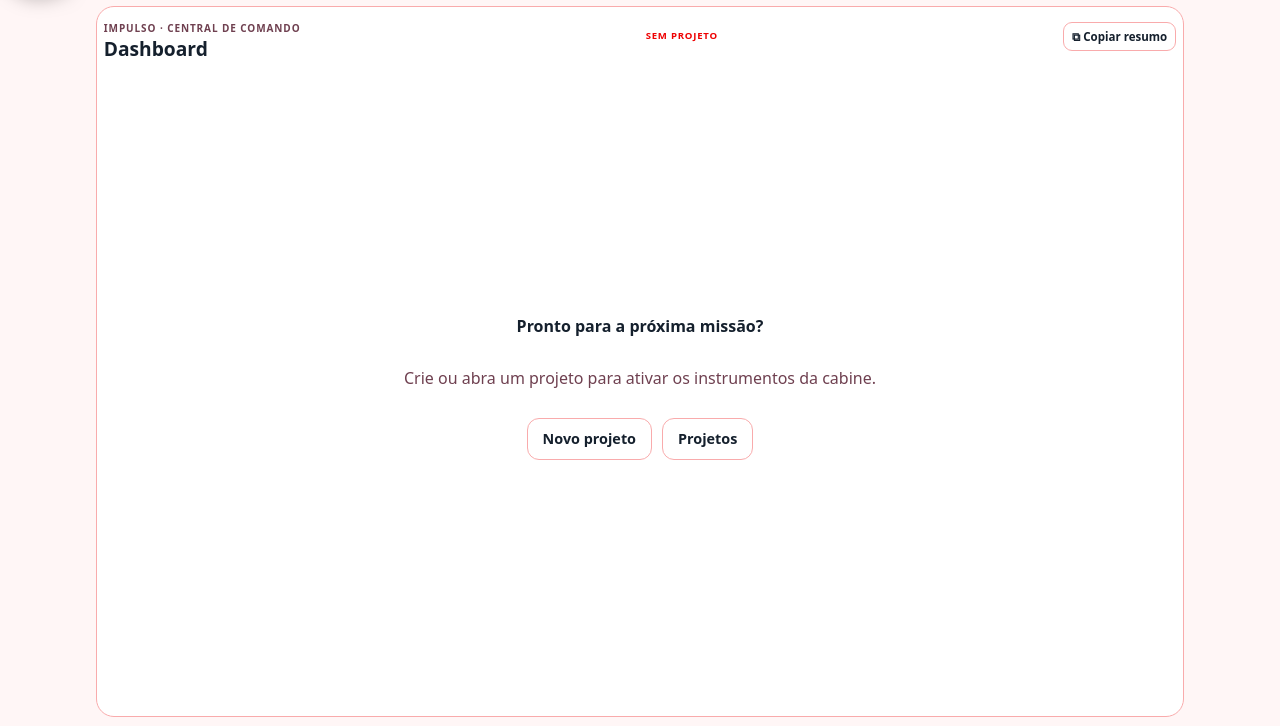
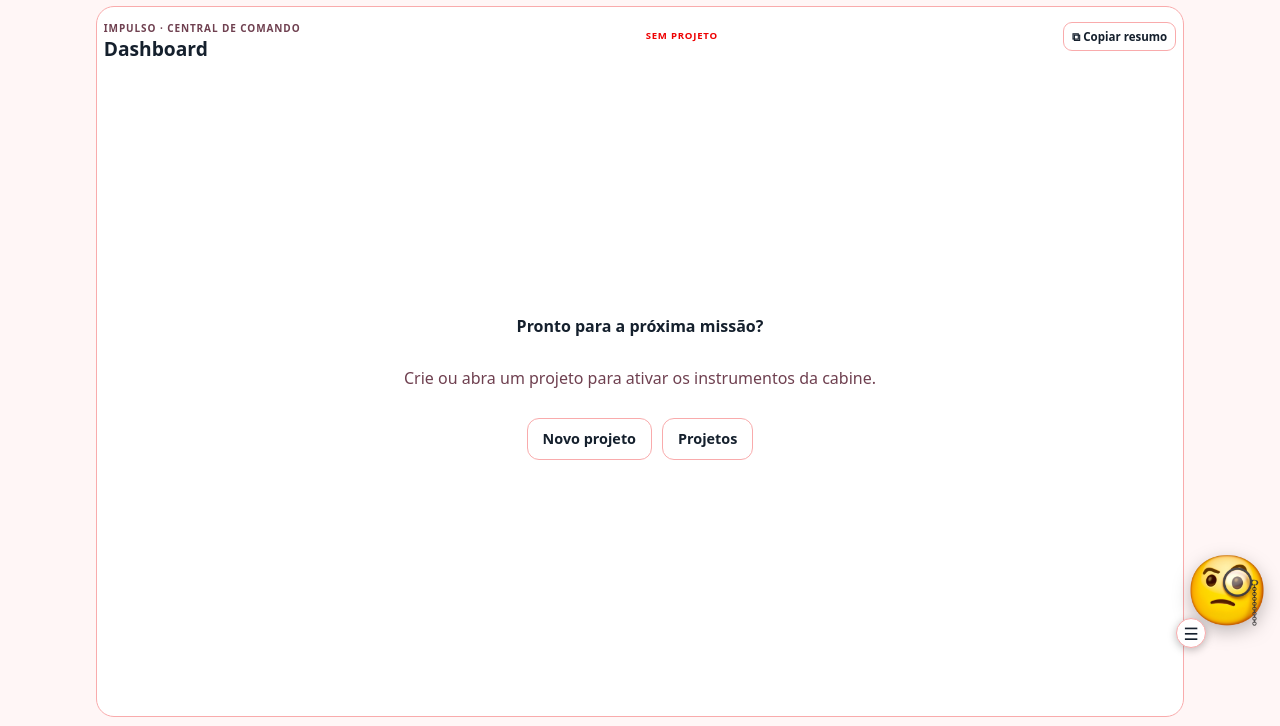
Before and after one commit to magpe-stack/Impulso, a plain HTML site: page index.html in a window 1280 px wide. Shown: the part 74-800 px from the top of the page. Drawn offline with Linux system fonts and the light colour scheme.

Commit message:
Add files via upload

```diff
--- a/impulsinho/avatar.css
+++ b/impulsinho/avatar.css
@@ -51,3 +51,17 @@
 .impulsinho-configuracoes #impulsinho-expressoes select{width:100%;padding:8px}
 .impulsinho-configuracoes #impulsinho-expressoes .impulsinho-acoes{display:flex;gap:8px;flex-wrap:wrap}
 .impulsinho-configuracoes #impulsinho-expressoes button{border:1px solid currentColor;border-radius:8px;padding:7px;background:transparent;color:inherit}
+
+/* v113: dois balões independentes — fala e perguntas */
+#impulsinho-root .impulsinho-balao{max-width:310px}
+#impulsinho-root .impulsinho-balao .impulsinho-acoes{display:none!important}
+.impulsinho-perguntas-toggle{position:fixed;z-index:4;width:30px;height:30px;padding:0;border-radius:50%;border:1px solid var(--theme-border,var(--line,#89939d));background:var(--theme-panel,var(--panel,#fff));color:var(--theme-text,var(--text,#17202b));box-shadow:0 2px 9px #0004;cursor:pointer;font-size:17px;line-height:1}
+.impulsinho-perguntas-toggle[hidden],.impulsinho-perguntas[hidden]{display:none!important}
+.impulsinho-perguntas-toggle:focus-visible,.impulsinho-perguntas button:focus-visible{outline:3px solid #ffb400;outline-offset:3px}
+.impulsinho-perguntas{position:fixed;z-index:5;box-sizing:border-box;width:min(330px,calc(100vw - 24px));max-height:min(62vh,450px);overflow:auto;border-radius:18px;padding:14px;background:var(--theme-panel,var(--panel,#fff));color:var(--theme-text,var(--text,#17202b));border:1px solid var(--theme-border,var(--line,#89939d));box-shadow:0 10px 36px #0004;font:inherit;font-size:14px}
+.impulsinho-perguntas h2{font-size:15px;margin:0 0 12px;color:inherit}
+.impulsinho-perguntas .impulsinho-acoes{display:flex;flex-wrap:wrap;gap:8px}
+.impulsinho-perguntas button{border:1px solid var(--theme-border,var(--line,#89939d));border-radius:10px;padding:8px 10px;background:var(--theme-bg-secondary,var(--soft,#f4f5f8));color:inherit;font:inherit;cursor:pointer}
+.impulsinho-perguntas button[hidden]{display:none!important}
+.impulsinho-perguntas #impulsinho-conquistas{border-top:1px solid var(--theme-border,var(--line,#89939d));margin-top:12px;padding-top:12px}
+@media print{.impulsinho-perguntas,.impulsinho-perguntas-toggle{display:none!important}}
--- a/impulsinho/avatar.js
+++ b/impulsinho/avatar.js
@@ -1,4 +1,4 @@
-/* Impulsinho v112 — Etapa 6: central de conquistas e backup via avatar. */
+/* Impulsinho v113 — Etapa 7: balões de fala e painel de perguntas independentes. */
 (()=>{'use strict';
 const KEY='impulsinho-avatar-v108',DEFAULT='impulsinho/facetas/emoji_u1f9d0_3d.webp';
 let pref={visivel:true,silenciado:false,flutuar:true,x:null,y:null};
@@ -20,10 +20,25 @@ function syncSettings(){configHost.querySelectorAll('input[name="impulsinhoModo"
 configHost.addEventListener('change',e=>{const t=e.target;if(t.name==='impulsinhoModo'){behavior.modo=t.value;persistBehavior();if(t.value==='clique')eventQueue.length=0}if(t.id==='impulsinhoVisivel')visible(t.checked);if(t.id==='impulsinhoSilencio'){pref.silenciado=t.checked;save()}if(t.id==='impulsinhoFlutuar'){pref.flutuar=t.checked;avatar.querySelector('img').style.animationPlayState=t.checked?'running':'paused';save()}if(t.id==='impulsinhoAlternar'){auto.checked=t.checked;auto.dispatchEvent(new Event('change'))}});
 configHost.querySelector('#impulsinhoExpressoesBtn').addEventListener('click',()=>{facePanel.hidden=!facePanel.hidden});
 window.addEventListener('impulsinho:navegacao',()=>queueMicrotask(mountSettings));
+// O balão principal contém exclusivamente o texto do Impulsinho.
+// O segundo balão contém apenas os comandos/perguntas do usuário.
+const questionButton=document.createElement('button');
+questionButton.type='button';questionButton.id='impulsinho-perguntas-toggle';
+questionButton.className='impulsinho-perguntas-toggle';questionButton.textContent='☰';
+questionButton.title='Perguntar ao Impulsinho';questionButton.setAttribute('aria-label','Abrir perguntas para o Impulsinho');
+questionButton.setAttribute('aria-expanded','false');questionButton.setAttribute('aria-controls','impulsinho-perguntas');
+const questions=document.createElement('section');questions.id='impulsinho-perguntas';questions.className='impulsinho-perguntas';questions.hidden=true;
+questions.setAttribute('aria-label','Perguntas e ações para o Impulsinho');
+const qTitle=document.createElement('h2');qTitle.textContent='O que você quer perguntar?';questions.append(qTitle);
+const actions=balloon.querySelector('.impulsinho-acoes');
+questions.append(actions);
+root.append(questionButton,questions);
+// O seletor de expressões já pertence às Configurações.
+function questionsOpen(value){questions.hidden=!value;questionButton.setAttribute('aria-expanded',String(value));if(value)requestAnimationFrame(position)}
 const headline=balloon.querySelector('h2');
-const achievementsButton=document.createElement('button');achievementsButton.type='button';achievementsButton.dataset.acao='conquistas';achievementsButton.textContent='Conquistas';balloon.querySelector('.impulsinho-acoes').prepend(achievementsButton);
-const achievementsPanel=document.createElement('section');achievementsPanel.id='impulsinho-conquistas';achievementsPanel.hidden=true;achievementsPanel.setAttribute('aria-label','Conquistas não consultadas');balloon.append(achievementsPanel);
-const backupAction=document.createElement('button');backupAction.type='button';backupAction.dataset.acao='backup';backupAction.textContent='Atualizar Backup Geral';backupAction.hidden=true;balloon.querySelector('.impulsinho-acoes').prepend(backupAction);
+const achievementsButton=document.createElement('button');achievementsButton.type='button';achievementsButton.dataset.acao='conquistas';achievementsButton.textContent='Conquistas';actions.prepend(achievementsButton);
+const achievementsPanel=document.createElement('section');achievementsPanel.id='impulsinho-conquistas';achievementsPanel.hidden=true;achievementsPanel.setAttribute('aria-label','Conquistas não consultadas');questions.append(achievementsPanel);
+const backupAction=document.createElement('button');backupAction.type='button';backupAction.dataset.acao='backup';backupAction.textContent='Atualizar Backup Geral';backupAction.hidden=true;actions.prepend(backupAction);
 const countIndicator=document.createElement('span');countIndicator.className='impulsinho-contador';countIndicator.hidden=true;avatar.append(countIndicator);
 function listAchievements(){try{return window.ImpulsinhoNovidades?.listar?.()||[]}catch{return []}}
 function updateAchievements(){const list=listAchievements();countIndicator.hidden=!list.length;countIndicator.textContent=list.length>99?'99+':String(list.length);avatar.setAttribute('aria-label',list.length?`Conversar com o Impulsinho; ${list.length} conquistas não consultadas`:'Conversar com o Impulsinho');if(!achievementsPanel.hidden)renderAchievements();return list}
@@ -50,26 +65,37 @@ function express(emotion){if(!faces.length)return;const id=emotionalFace[emotion
 function snapshot(){try{return window.Impulsinho?.consultar?.()||null}catch{return null}}
 function alertPrefs(){try{const p=JSON.parse(localStorage.getItem('impulso-alertas-v1')||'null');return {backup:p?.backup===true,habits:p?.habits===true}}catch{return {backup:false,habits:false}}}
 function isBusy(){return behavior.modo==='clique'||document.hidden||!pref.visivel||!balloon.hidden||document.querySelector('dialog[open]')!==null||document.activeElement?.matches('input,textarea,select,[contenteditable="true"]')||['foco','ponto'].includes(snapshot()?.pagina)}
+const FALAS={
+ projeto:["Estou acompanhando o projeto {nome}.","Projeto {nome} aberto. Pronto para conferir seu progresso!","Vamos cuidar do progresso de {nome} com atenção."],
+ backup:["Há alterações ainda não confirmadas no arquivo externo. Que tal atualizar o Backup Geral?","Seu Backup Geral precisa de atenção: existem mudanças pendentes.","Uma dica de segurança: confirme o Backup Geral antes de encerrar o trabalho."],
+ elixir:["Os Elixires são liberados com hábitos concluídos. Que tal conferir a coleção?","Uma vitória na Arena pode render um Elixir. Confira os hábitos disponíveis.","Lembre-se dos hábitos: eles ajudam a abrir os cofres de Elixires."],
+ conquista:["Mais um marco registrado! Vamos comemorar?","Uma conquista merece reconhecimento. Excelente progresso!","A Arena tem novidades para você. Vamos conferir?"],
+ atalhos:["Uma dica: consulte os atalhos de teclado do Impulso para navegar mais rápido.","Você sabia que o Impulso tem atalhos de teclado? Veja a seção de atalhos no Manual.","Dica rápida: os atalhos de teclado estão documentados no Manual do Impulso."],
+ geral:["Estou por aqui quando quiser consultar seu projeto.","Pode me perguntar sobre as estatísticas reais do projeto.","Os dados do seu projeto ficam no dispositivo. Cuide dos backups!"]
+};
+let lastPhrase={};
+function phrase(group,values={}){const arr=FALAS[group]||FALAS.geral;const previous=lastPhrase[group]??-1;const offset=arr.length>1?1+Math.floor(Math.random()*(arr.length-1)):0;const i=(previous+offset)%arr.length;lastPhrase[group]=i;return arr[i].replace(/\{(\w+)\}/g,(_,k)=>String(values[k]??''))}
 function speak(event){headline.textContent=event.title;message.textContent=event.text;express(event.emotion);opened(true);eventState.lastSpoken=Date.now();eventState.seen[event.key]=Date.now();persistEvents()}
 function enqueue(event){if(behavior.modo==='clique')return;if(!event||eventState.seen[event.key]||eventQueue.some(x=>x.key===event.key))return;eventQueue.push(event);eventQueue.sort((a,b)=>b.priority-a.priority);if(eventQueue.length>12)eventQueue.length=12;dispatch()}
 function dispatch(){if(isBusy()||!eventQueue.length)return;const now=Date.now();const next=eventQueue[0];if(next.priority<3&&now-eventState.lastSpoken<MIN_GAP)return;eventQueue.shift();speak(next)}
 function notice(key,title,text,emotion='curiosidade',priority=1){enqueue({key,title,text,emotion,priority})}
 function evaluate(kind){const s=snapshot();if(!s)return;const p=s.projeto,projectKey=p?.id||'sem-projeto',today=new Date().toLocaleDateString('en-CA');
- if(p&&eventState.lastProject!==p.id){eventState.lastProject=p.id;persistEvents();notice('projeto:'+p.id+':'+today,'Impulsinho de olho!','Projeto ativo: '+p.nome+'. Estou acompanhando os acontecimentos daqui, sem alterar seus registros.','curiosidade',1)}
+ if(p&&eventState.lastProject!==p.id){eventState.lastProject=p.id;persistEvents();notice('projeto:'+p.id+':'+today,'Impulsinho de olho!',phrase('projeto',{nome:p.nome}),'curiosidade',1)}
  if(kind==='dados'&&p){
   const hours=Math.floor(p.tempoMs/3600000);for(const milestone of [1,5,10,25,50,100,250,500,1000])if(hours>=milestone)notice('horas:'+p.id+':'+milestone,'Marco de produtividade!','Este projeto já registrou pelo menos '+milestone+' hora'+(milestone===1?'':'s')+' de trabalho. Parabéns pela conquista!','alegria',2);
   if(p.chefoesDerrotados>0)notice('arena:'+p.id+':'+p.chefoesDerrotados,'Vitória na Arena!','O projeto registra '+p.chefoesDerrotados+' chefão'+(p.chefoesDerrotados===1?' derrotado':'s derrotados')+'.','desafio',2);
  }
+ if(p&&kind==='periodico'&&Math.random()<0.07)notice('atalhos:'+projectKey+':'+today,'Dica de teclado',phrase('atalhos'),'curiosidade',1);
  const alerts=alertPrefs();
- if(alerts.backup&&s.backupPendente)notice('backup:'+projectKey+':'+today,'Backup Geral pendente','Há alterações que ainda não foram confirmadas no arquivo externo. Atualize o Backup Geral quando for conveniente.','preocupacao',3);
- if(alerts.habits&&p&&p.chefoesDerrotados>0)notice('elixir:'+projectKey+':'+today,'Hábitos e Elixires','Lembre-se: concluir hábitos ajuda a liberar os Elixires associados às vitórias na Arena. Confira a seção de Elixires.','cuidado',1);
+ if(alerts.backup&&s.backupPendente)notice('backup:'+projectKey+':'+today,'Backup Geral pendente',phrase('backup'),'preocupacao',3);
+ if(alerts.habits&&p&&p.chefoesDerrotados>0)notice('elixir:'+projectKey+':'+today,'Hábitos e Elixires',phrase('elixir'),'cuidado',1);
 }
 window.addEventListener('impulsinho:dados-alterados',()=>evaluate('dados'));
 window.addEventListener('impulsinho:navegacao',()=>evaluate('navegacao'));
 document.addEventListener('visibilitychange',()=>{if(!document.hidden)dispatch()});
 eventTimer=setInterval(()=>{dispatch();if(!document.hidden)evaluate('periodico')},30000);
 // Consulta manual, sem iniciar automaticamente uma conversa.
-const statusButton=document.createElement('button');statusButton.type='button';statusButton.textContent='Ver avisos';statusButton.dataset.acao='avisos';balloon.querySelector('.impulsinho-acoes').prepend(statusButton);
+const statusButton=document.createElement('button');statusButton.type='button';statusButton.textContent='Ver avisos';statusButton.dataset.acao='avisos';actions.prepend(statusButton);
 function manualStatus(){const s=snapshot(),p=s?.projeto,alerts=alertPrefs();let lines=[];if(p)lines.push('Projeto: '+p.nome+'.');else lines.push('Nenhum projeto ativo.');if(s?.backupPendente)lines.push('Arquivo externo com alterações pendentes.');if(alerts.backup)lines.push('Alerta de backup ativado.');if(alerts.habits)lines.push('Alerta de hábitos e Elixires ativado.');lines.push(eventQueue.length+' aviso(s) na fila.');headline.textContent='Situação do Impulso';message.textContent=lines.join(' ');express('curiosidade');opened(true)}
 
 function manualStats(){const s=snapshot(),p=s?.projeto;headline.textContent='Estatísticas reais do projeto';if(!p){message.textContent='Nenhum projeto ativo. Crie ou abra um projeto para consultar suas estatísticas.';express('curiosidade');opened(true);return}const hours=(p.tempoMs/3600000).toLocaleString('pt-BR',{maximumFractionDigits:2});const today=(p.hojeMs/3600000).toLocaleString('pt-BR',{maximumFractionDigits:2});const remain=(p.horasRestantesMs/3600000).toLocaleString('pt-BR',{maximumFractionDigits:2});message.textContent=`${p.nome}: ${hours} horas acumuladas; ${today} horas registradas hoje; ${remain} horas restantes para 10.000 horas. ${p.chefoesDerrotados} de ${p.chefoesTotais} chefões derrotados. ${p.habitosConcluidos} execuções de hábitos registradas no histórico.`;express('surpresa');opened(true)}
@@ -79,21 +105,32 @@ family.addEventListener('change',()=>showFace(0));auto.addEventListener('change'
 try{auto.checked=localStorage.getItem('impulsinho-auto-v109')==='1'}catch{}
 const save=()=>{try{localStorage.setItem(KEY,JSON.stringify(pref))}catch{}};
 const clamp=(n,a,b)=>Math.max(a,Math.min(n,b));
-function position(){const size=avatar.getBoundingClientRect().width||78;pref.x=clamp(Number.isFinite(pref.x)?pref.x:innerWidth-size-14,8,Math.max(8,innerWidth-size-8));pref.y=clamp(Number.isFinite(pref.y)?pref.y:innerHeight-size-90,8,Math.max(8,innerHeight-size-8));avatar.style.left=pref.x+'px';avatar.style.top=pref.y+'px';if(!balloon.hidden){const width=Math.min(310,innerWidth-24),height=balloon.getBoundingClientRect().height;let left=clamp(pref.x+size/2-width/2,12,Math.max(12,innerWidth-width-12));let top=pref.y-height-10;if(top<12)top=Math.min(innerHeight-height-12,pref.y+size+10);balloon.style.left=left+'px';balloon.style.top=clamp(top,12,Math.max(12,innerHeight-height-12))+'px'}}
+function position(){const size=avatar.getBoundingClientRect().width||78;pref.x=clamp(Number.isFinite(pref.x)?pref.x:innerWidth-size-14,8,Math.max(8,innerWidth-size-8));pref.y=clamp(Number.isFinite(pref.y)?pref.y:innerHeight-size-90,8,Math.max(8,innerHeight-size-8));avatar.style.left=pref.x+'px';avatar.style.top=pref.y+'px';if(!balloon.hidden){const width=Math.min(310,innerWidth-24),height=balloon.getBoundingClientRect().height;let left=clamp(pref.x+size/2-width/2,12,Math.max(12,innerWidth-width-12));let top=pref.y-height-10;if(top<12)top=Math.min(innerHeight-height-12,pref.y+size+10);balloon.style.left=left+'px';balloon.style.top=clamp(top,12,Math.max(12,innerHeight-height-12))+'px'}
+ const qsize=questionButton.getBoundingClientRect();const toggleW=qsize.width||30,toggleH=qsize.height||30;
+ questionButton.style.left=clamp(pref.x-12,8,Math.max(8,innerWidth-toggleW-8))+'px';
+ questionButton.style.top=clamp(pref.y+size-18,8,Math.max(8,innerHeight-toggleH-8))+'px';
+ if(!questions.hidden){const width=Math.min(330,innerWidth-24),height=questions.getBoundingClientRect().height;
+  let left=clamp(pref.x-width-12,12,Math.max(12,innerWidth-width-12));
+  if(pref.x<width+20)left=clamp(pref.x+size+10,12,Math.max(12,innerWidth-width-12));
+  let top=clamp(pref.y+size/2-height/2,12,Math.max(12,innerHeight-height-12));
+  if(!balloon.hidden){const speech=balloon.getBoundingClientRect();if(left<speech.right&&left+width>speech.left&&top<speech.bottom&&top+height>speech.top){top=clamp(speech.bottom+10,12,Math.max(12,innerHeight-height-12));}}
+  questions.style.left=left+'px';questions.style.top=top+'px';
+ }}
 function opened(v){if(v){updateAchievements();updateBackupAction()}balloon.hidden=!v;avatar.setAttribute('aria-expanded',String(v));if(v)requestAnimationFrame(position)}
-function visible(v){pref.visivel=v;avatar.hidden=!v;avatar.style.display=v?'':'none';reopen.hidden=v;opened(false);save();scheduleAuto()}
-function sync(){silence.textContent=pref.silenciado?'Ativar áudio':'Silenciar';motion.value=pref.flutuar?'sim':'nao';avatar.querySelector('img').style.animationPlayState=pref.flutuar?'running':'paused';visible(pref.visivel);position()}
+function visible(v){if(!v)questionsOpen(false);pref.visivel=v;avatar.hidden=!v;avatar.style.display=v?'':'none';questionButton.hidden=!v;reopen.hidden=v;opened(false);save();scheduleAuto()}
+function sync(){avatar.querySelector('img').style.animationPlayState=pref.flutuar?'running':'paused';visible(pref.visivel);position()}
 let drag=null,lastDragEnd=0;
 avatar.addEventListener('pointerdown',e=>{if(e.button!==0)return;drag={id:e.pointerId,startX:e.clientX,startY:e.clientY,x:pref.x,y:pref.y,moved:false};avatar.setPointerCapture(e.pointerId)});
 avatar.addEventListener('pointermove',e=>{if(!drag||e.pointerId!==drag.id)return;const dx=e.clientX-drag.startX,dy=e.clientY-drag.startY;if(Math.hypot(dx,dy)>7)drag.moved=true;if(drag.moved){pref.x=drag.x+dx;pref.y=drag.y+dy;position()}});
 avatar.addEventListener('pointerup',e=>{if(!drag||e.pointerId!==drag.id)return;const moved=drag.moved;drag=null;if(moved){save();lastDragEnd=performance.now()}});
 avatar.addEventListener('pointercancel',()=>{drag=null;save()});
 avatar.addEventListener('click',()=>{if(performance.now()-lastDragEnd<350)return;opened(balloon.hidden)});
-root.addEventListener('click',e=>{const action=e.target.closest('[data-acao]')?.dataset.acao;if(!action)return;if(action==='avisos')manualStatus();if(action==='estatisticas')manualStats();if(action==='ajustes'){opened(false);window.dispatchEvent(new CustomEvent('impulsinho:abrir-configuracoes'))};if(action==='conquistas'){achievementsPanel.hidden=!achievementsPanel.hidden;if(!achievementsPanel.hidden)renderAchievements();requestAnimationFrame(position)}if(action==='backup')window.ImpulsinhoNovidades?.atualizarBackup?.();if(action==='fechar'){opened(false);setTimeout(dispatch,250)}if(action==='ocultar')visible(false);if(action==='silenciar'){pref.silenciado=!pref.silenciado;silence.textContent=pref.silenciado?'Ativar áudio':'Silenciar';save()}if(action==='configurar'){opened(false);window.dispatchEvent(new CustomEvent('impulsinho:abrir-configuracoes'))}if(action==='expressoes'){opened(false);window.dispatchEvent(new CustomEvent('impulsinho:abrir-configuracoes'))}if(action==='anterior')nextFace(-1);if(action==='proxima')nextFace(1);if(action==='aleatoria')randomFace()});
+questionButton.addEventListener('click',()=>questionsOpen(questions.hidden));
+root.addEventListener('click',e=>{const action=e.target.closest('[data-acao]')?.dataset.acao;if(!action)return;if(action==='avisos')manualStatus();if(action==='estatisticas')manualStats();if(action==='ajustes'){questionsOpen(false);opened(false);window.dispatchEvent(new CustomEvent('impulsinho:abrir-configuracoes'))};if(action==='conquistas'){achievementsPanel.hidden=!achievementsPanel.hidden;if(!achievementsPanel.hidden)renderAchievements();requestAnimationFrame(position)}if(action==='backup')window.ImpulsinhoNovidades?.atualizarBackup?.();if(action==='fechar'){questionsOpen(false);opened(false);setTimeout(dispatch,250)}if(action==='ocultar')visible(false);if(action==='silenciar'){pref.silenciado=!pref.silenciado;save()}if(action==='configurar'){questionsOpen(false);opened(false);window.dispatchEvent(new CustomEvent('impulsinho:abrir-configuracoes'))}if(action==='expressoes'){questionsOpen(false);opened(false);window.dispatchEvent(new CustomEvent('impulsinho:abrir-configuracoes'))}if(action==='anterior')nextFace(-1);if(action==='proxima')nextFace(1);if(action==='aleatoria')randomFace()});
 reopen.addEventListener('click',()=>{visible(true);opened(true);avatar.focus()});
-motion.addEventListener('change',()=>{pref.flutuar=motion.value==='sim';avatar.querySelector('img').style.animationPlayState=pref.flutuar?'running':'paused';save()});
+
 window.addEventListener('resize',position);window.addEventListener('orientationchange',position);
-window.addEventListener('keydown',e=>{if(e.key==='Escape'&&!balloon.hidden){opened(false);avatar.focus()}});
+window.addEventListener('keydown',e=>{if(e.key==='Escape'&&(!balloon.hidden||!questions.hidden)){questionsOpen(false);opened(false);avatar.focus()}});
 window.addEventListener('impulsinho:navegacao',()=>{if(!balloon.hidden)requestAnimationFrame(position)});
 sync();scheduleAuto();mountSettings();setTimeout(()=>{updateAchievements();updateBackupAction();evaluate('inicio')},1500);
 })();
```
Also changed, not shown: 1 other file.
